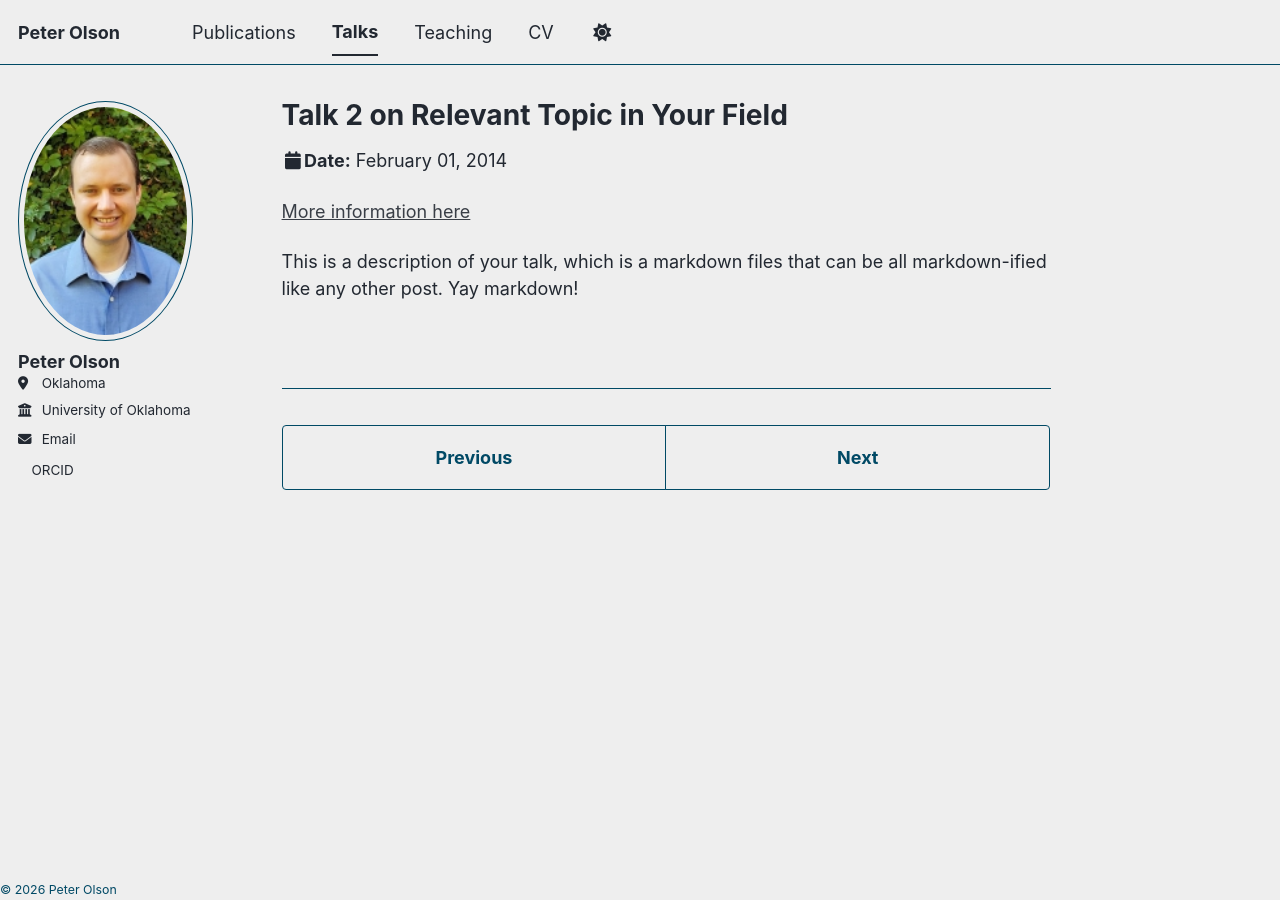
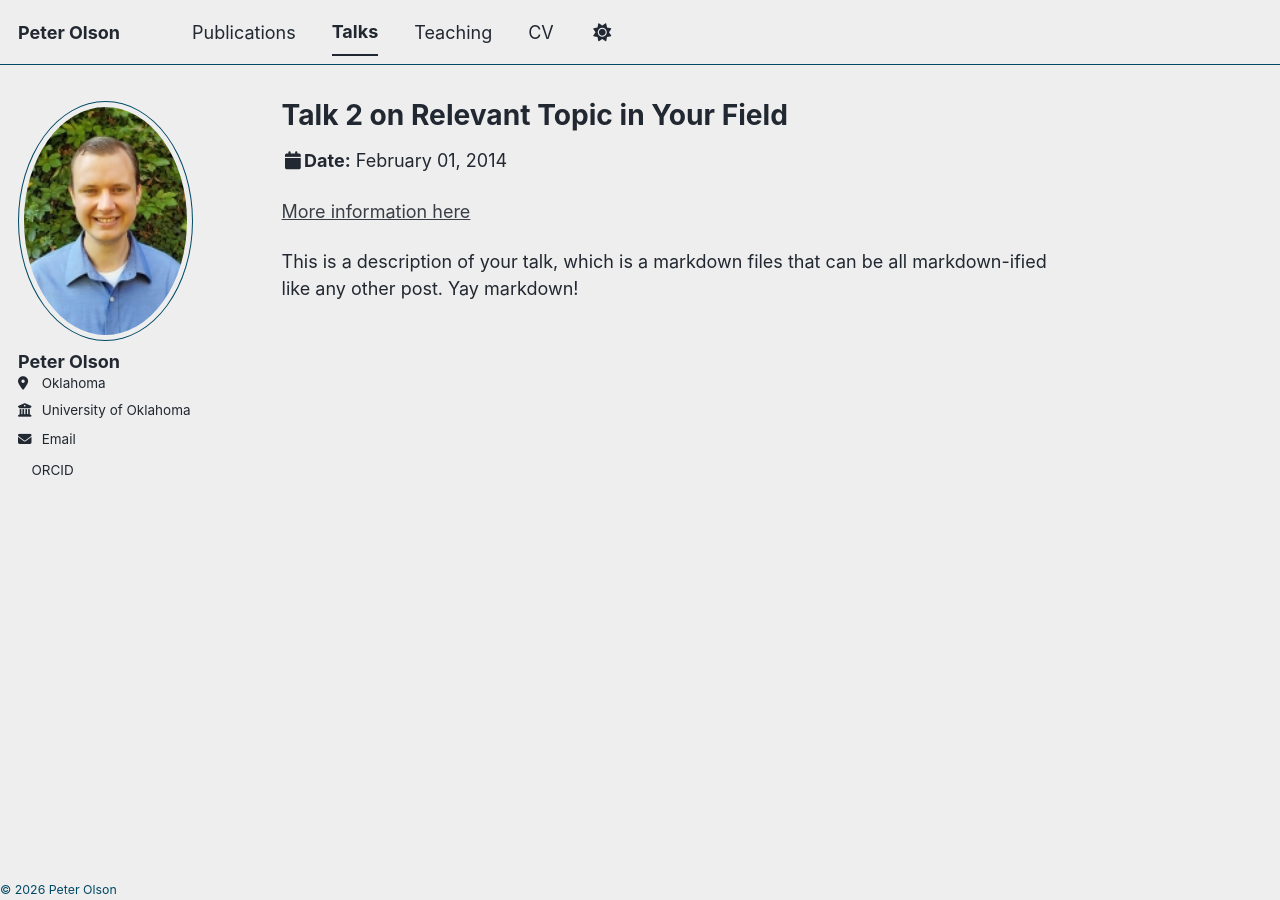
Before and after one commit to peterolson1776-crypto/peterolson.github.io, a Jekyll site: the page built from _talks/2014-02-01-talk-2.md, in a window 1280 px wide. Built offline with Jekyll 4.4.1, drawn with Linux system fonts in a browser that asks for light colours; a style sheet for code colours, icons or effects is not loaded.

Commit message:
PrevNext Rem

```diff
--- a/_layouts/single.html
+++ b/_layouts/single.html
@@ -85,7 +85,6 @@ layout: default
 
       {% if page.share %}{% include social-share.html %}{% endif %}
 
-      {% include post_pagination.html %}
     </div>
 
     {% if site.comments.provider and page.comments %}
--- a/_layouts/talk.html
+++ b/_layouts/talk.html
@@ -54,7 +54,6 @@ layout: default
 
       {% if page.share %}{% include social-share.html %}{% endif %}
 
-      {% include post_pagination.html %}
     </div>
 
     {% if site.comments.provider and page.comments %}
```
